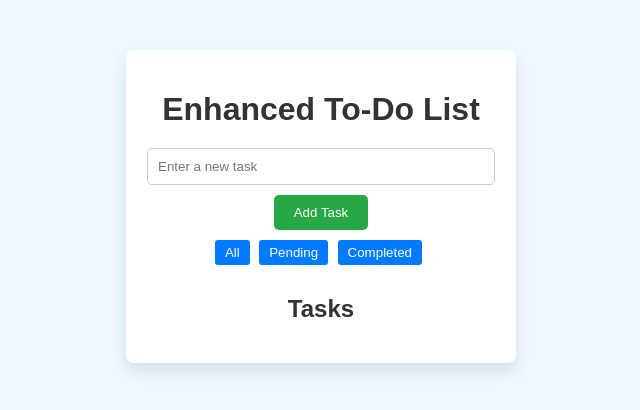
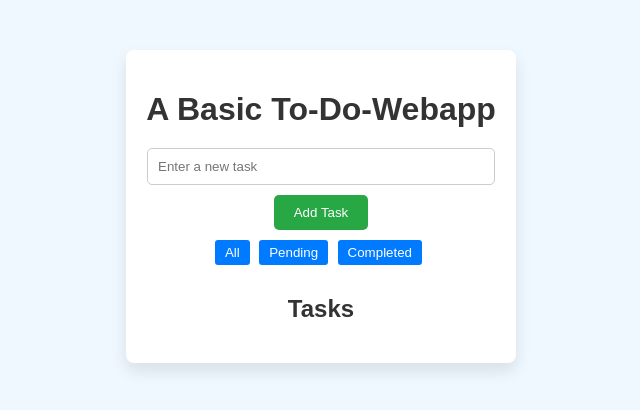
Before and after one commit to tusharbhardwaj007/A-Basic-To-Do-Webapp, a plain HTML site: page index.html in a window 1280 px wide. Shown: the whole page, without its empty margins (319-959 px from the left). Drawn offline with Linux system fonts and the light colour scheme.

Commit message:
Update index.html

```diff
--- a/index.html
+++ b/index.html
@@ -3,12 +3,12 @@
 <head>
     <meta charset="UTF-8">
     <meta name="viewport" content="width=device-width, initial-scale=1.0">
-    <title>Enhanced To-Do App</title>
+    <title>A Basic To-Do-Webapp</title>
     <link rel="stylesheet" href="style.css">
 </head>
 <body>
     <div class="container">
-        <h1>Enhanced To-Do List</h1>
+        <h1>A Basic To-Do-Webapp</h1>
         <input type="text" id="taskInput" placeholder="Enter a new task">
         <button onclick="addTask()">Add Task</button>
 
```
